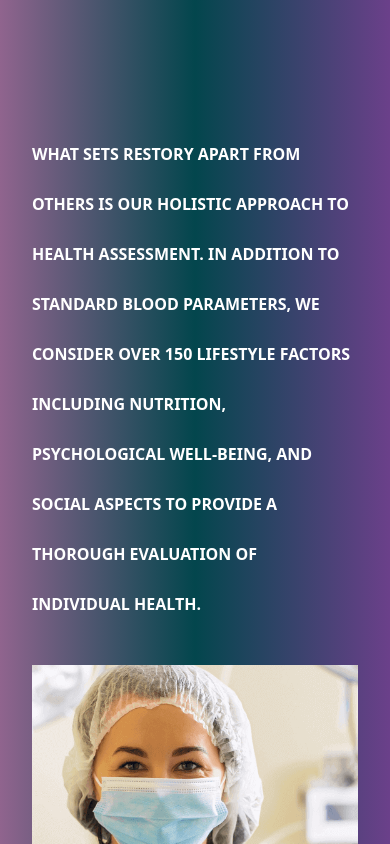
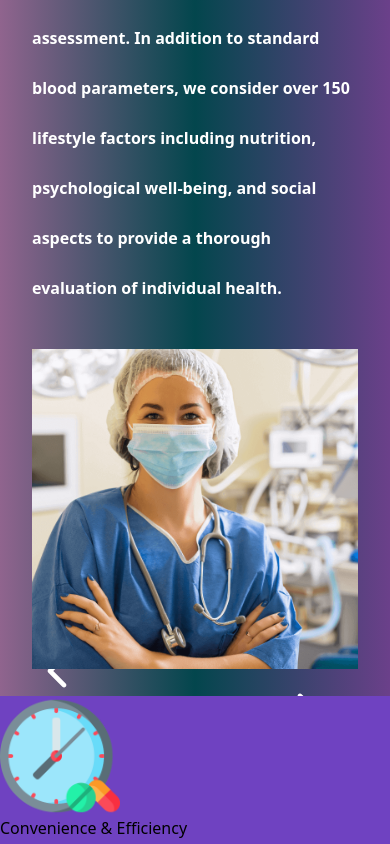
Before and after one commit to DivyaniLilariya/restorylandingpage, a React (Vite) app: page / in a window 390 px wide. Shown: the part 1260-2104 px from the top of the page. Built offline with nearby package versions, Linux system fonts and the light colour scheme.

Commit message:
changes something

```diff
--- a/package.json
+++ b/package.json
@@ -14,6 +14,7 @@
     "@emotion/styled": "^11.11.5",
     "@headlessui/react": "^1.7.19",
     "@heroicons/react": "^2.1.3",
+    "@material-tailwind/react": "^2.1.9",
     "@mui/icons-material": "^5.15.15",
     "@mui/material": "^5.15.15",
     "bootstrap": "^5.3.3",
--- a/src/comonents/herosection/BodySectionTwo.jsx
+++ b/src/comonents/herosection/BodySectionTwo.jsx
@@ -3,8 +3,6 @@
 import image1 from "../../assets/img14.png";
 import image2 from "../../assets/img15.png";
 import image3 from "../../assets/img16.png";
-import leftArrow from "../../assets/leftArrow.png";
-import rightArrow from "../../assets/rightnewarrow.jpg";
 import { motion } from "framer-motion";
 import { IoIosArrowBack } from "react-icons/io";
 import { IoIosArrowForward } from "react-icons/io";
@@ -48,8 +46,8 @@
               }} />
       </div>
         <div
-          className="left-t my-24  leading-10 text-xl"
-          style={{ lineHeight: "50px",marginTop:"150px" }}
+          className="left-t my-20 leading-10 text-xl"
+          style={{ lineHeight: "50px" }}
         >
 
           <motion.span
@@ -62,7 +60,7 @@
             {testimonialsData[selected].review}
           </motion.span>
         </div>
-        <div className="right-t my-24 overflow-hidden">
+        <div className="right-t my-10 overflow-hidden">
           <motion.div
             initial={{ opacity: 0, x: -100 }}
             transition={{ ...transition, duration: 2 }}
--- a/src/comonents/herosection/bodysectiontwo.css
+++ b/src/comonents/herosection/bodysectiontwo.css
@@ -11,39 +11,31 @@
     flex: 1 1;
     gap: 2rem;
     flex-direction: column;
-    text-transform: uppercase;
     color: white;
     margin-bottom: 20px;
 }
 .left-t>:nth-child(1)
 {
-    color: var(--orange);
+
     font-weight: bold;
 }
-.left-t>:nth-child(2),
+/* .left-t>:nth-child(2),
 .left-t>:nth-child(3)
 {
     font-weight: bold;
     font-size: 3rem;
-}
-.left-t>:nth-child(4)
-{
-    text-transform: none;
-    text-align: justify;
-    line-height: 40px;
-    letter-spacing: 2px;
+} */
 
-}
 .right-t{
     flex: 1;
     position: relative;
-    height: 450px;
-    height: 450px;
+    height: 350px;
+    height: 350px;
 }
 .right-t>img{
     position: absolute;
     width: 25rem;
-    height:30rem;
+    height:20rem;
     object-fit: cover;
     right: 8rem;
     top: 2rem;
@@ -52,17 +44,17 @@
    display: flex;
    gap: 1rem;
    position: absolute;
-  bottom: 13rem;
+  bottom: 9rem;
    right: 0;
    font-size: 50px;
-   color: gray;
+   color: white;
 }
 .arrorback{
     display: flex;
    align-items: center;
      left: 35rem;
      font-size: 50px;
-   color: gray;
+   color: white;
 }
 
 
@@ -76,18 +68,15 @@
 @media screen and (max-width: 768px) {
     .testimonials{
         flex-direction: column;
-
-    }
-    .left-t>:nth-child(2),
-    .left-t>:nth-child(3){
-         font-size: xx-large;
+overflow: auto;
     }
     .right-t{
         display: flex;
         flex-direction: column;
         justify-content: center;
-        gap: 2rem;
+        gap: 1rem;
     }
+
     .right-t>div{
         position: relative;
         display: none;
@@ -103,4 +92,22 @@
         bottom: 0;
         left: 0;
     }
+    .arrows {
+        display: flex;
+        gap: 1rem;
+        justify-content: center;
+        margin-left: 250px;/* Center arrows horizontally */
+      }
+      .arrorback,
+      .arrows > * {
+        display: flex; /* Set both arrows to display flex */
+        align-items: center; /* Center arrows vertically */
+        font-size: 50px;
+        color: white;
+      }
+      .arrorback {
+        order: 2;
+        margin-top: -105px; /* Display back arrow after forward arrow */
+      }
+
 }
```
Also changed, not shown: 1 other file (tests, documents, lock files or other folders).
